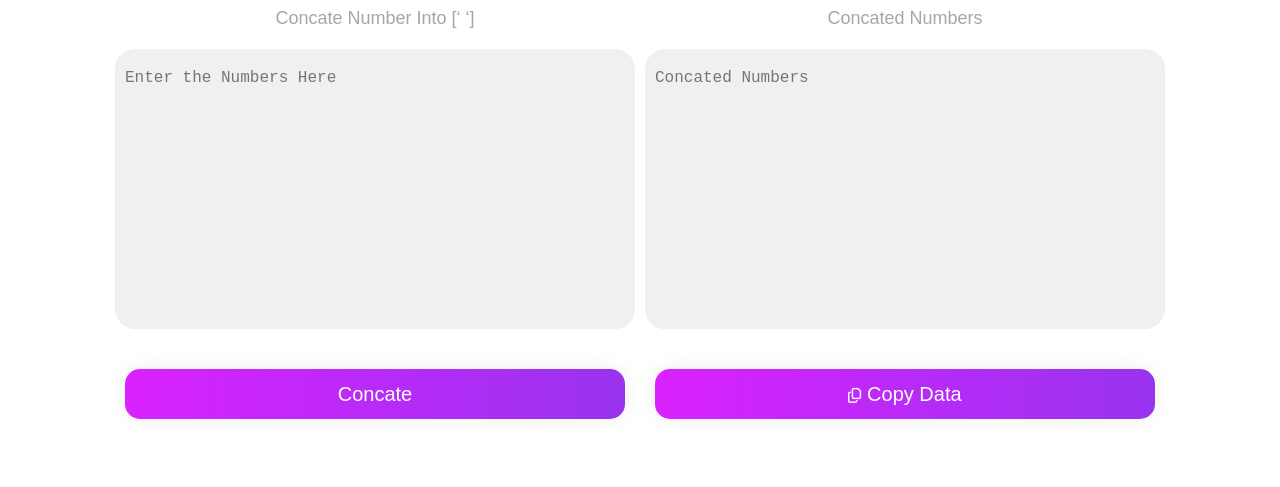
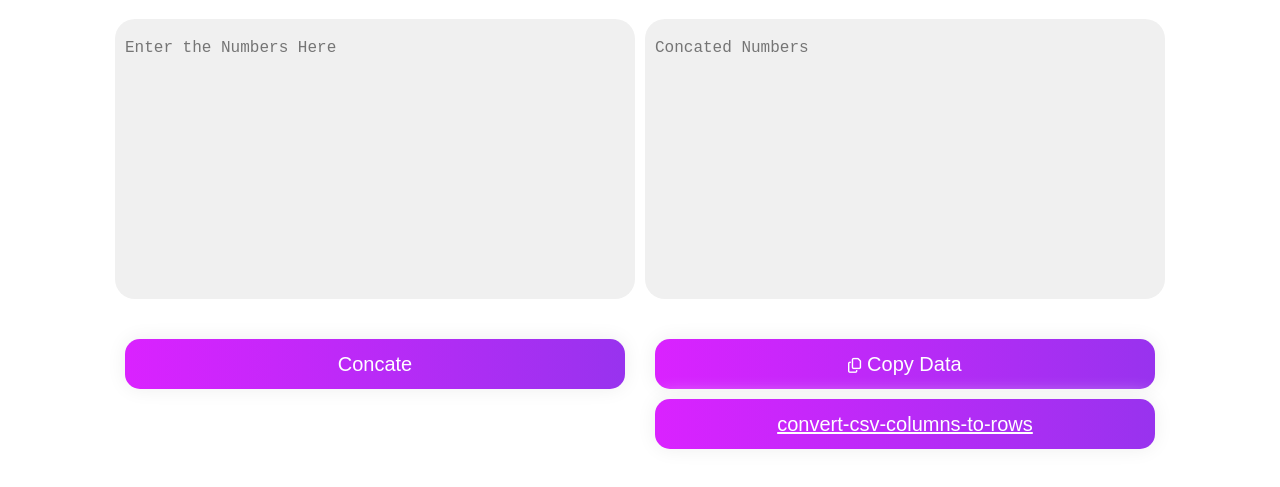
Before and after one commit to Shubhamzingare/Numbers-Concating-Website, a website: page public/index.html in a window 1280 px wide. Shown: the part 171-658 px from the top of the page. Drawn offline with Linux system fonts and the light colour scheme.

Commit message:
button added

```diff
--- a/public/index.html
+++ b/public/index.html
@@ -27,6 +27,9 @@
                     <div class="btn-container">
                         <button class="concate-btn" onclick="CopyNumbers()"><i class="fa-regular fa-copy fa-beat"></i>  Copy Data</button>
                     </div>
+                    <div class="btn-container">
+                        <button class="concate-btn"><a href="https://onlinecsvtools.com/convert-csv-columns-to-rows" target="_blank" style=" color: #fff;">convert-csv-columns-to-rows</a></button>
+                    </div>
                 </div>
             </div>
         </div>
```
Also changed, not shown: package.json (+5 -2 lines), 1 other file.
